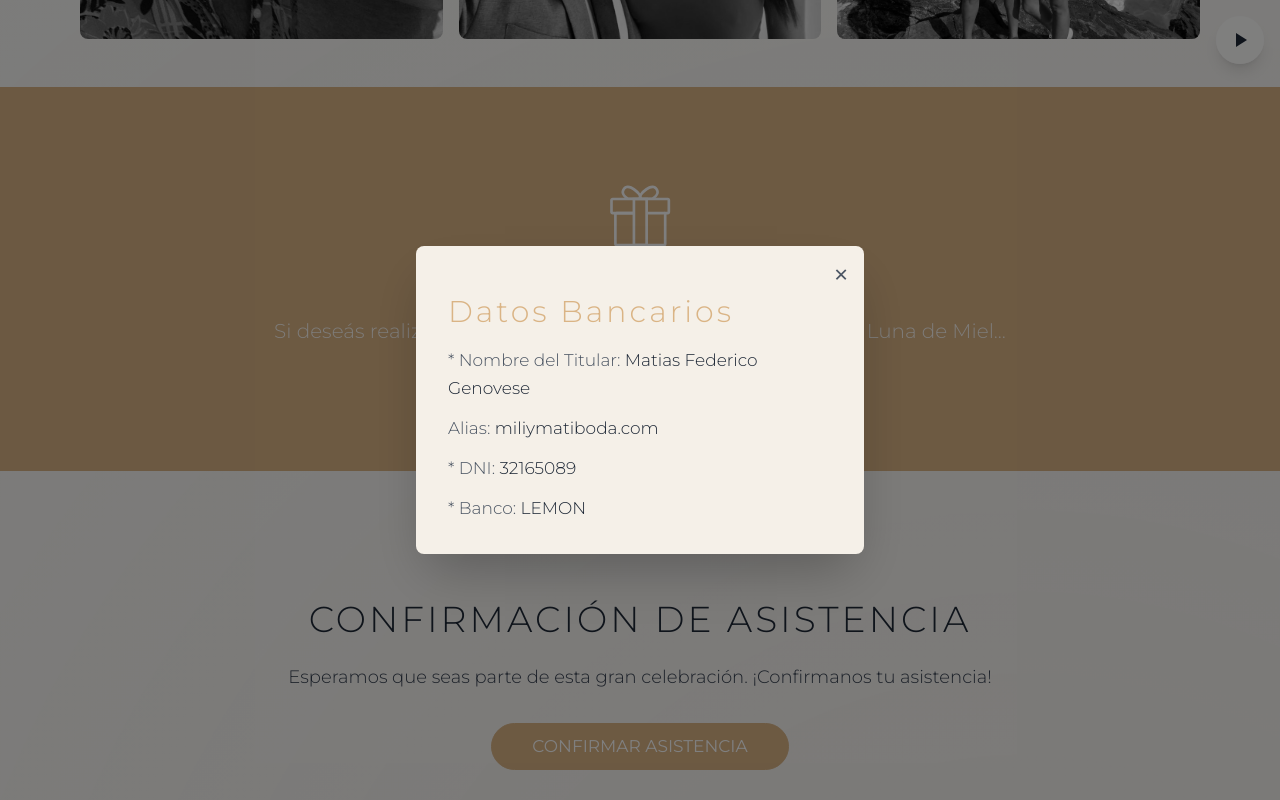
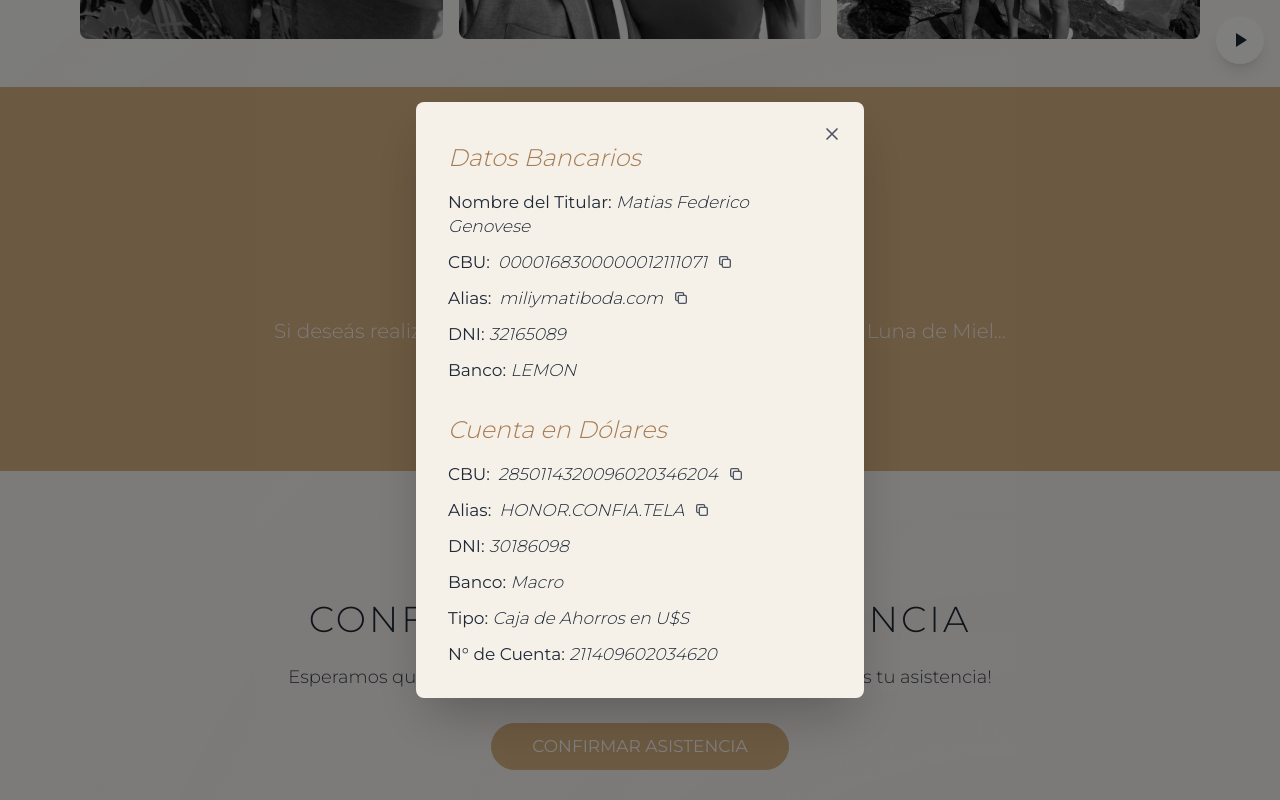
Before and after one commit to agustld/miliymati, a Next.js app: page / in a window 1280 px wide. Both pictures are taken after a click on the button "VER DATOS BANCARIOS". Shown: the part 2741-3541 px from the top of the page. Built offline with nearby package versions, Linux system fonts and the light colour scheme.

Commit message:
Add files via upload

```diff
--- a/app/page.tsx
+++ b/app/page.tsx
@@ -63,38 +63,54 @@ export default function Home() {
     audioElement.addEventListener('ended', handleEnded)
     audioElement.addEventListener('error', handleError)
 
-    // Try to autoplay when audio is ready
+    let unlockListenersRemoved = false
+    const removeUnlockListeners = () => {
+      if (unlockListenersRemoved) return
+      unlockListenersRemoved = true
+      document.removeEventListener('click', startOnInteraction)
+      document.removeEventListener('touchstart', startOnInteraction)
+      document.removeEventListener('touchend', startOnInteraction)
+      document.removeEventListener('keydown', startOnInteraction)
+      window.removeEventListener('scroll', startOnInteraction)
+    }
+
+    // IMPORTANTE: play() debe llamarse de forma síncrona dentro del gesto del usuario
+    // (touch/click). En móviles el navegador bloquea si se usa async/await.
+    const startOnInteraction = () => {
+      if (!audioElement.paused) {
+        removeUnlockListeners()
+        return
+      }
+      const promise = audioElement.play()
+      if (promise && typeof promise.then === 'function') {
+        promise.then(() => {
+          setIsPlaying(true)
+          localStorage.setItem('musicPreference', 'playing')
+          removeUnlockListeners()
+        }).catch(() => {
+          setIsPlaying(false)
+        })
+      } else {
+        removeUnlockListeners()
+      }
+    }
+
     const tryAutoplay = async () => {
       try {
         await audioElement.play()
         setIsPlaying(true)
         localStorage.setItem('musicPreference', 'playing')
-      } catch (error) {
-        // If autoplay fails (browser restriction), try on first user interaction
+      } catch {
+        // Autoplay bloqueado: esperar primer toque o click
         setIsPlaying(false)
-        const startOnInteraction = async () => {
-          try {
-            await audioElement.play()
-            setIsPlaying(true)
-            localStorage.setItem('musicPreference', 'playing')
-          } catch (err) {
-            console.error('Failed to play audio:', err)
-          }
-          // Remove listeners after first interaction
-          document.removeEventListener('click', startOnInteraction)
-          document.removeEventListener('touchstart', startOnInteraction)
-          document.removeEventListener('keydown', startOnInteraction)
-          window.removeEventListener('scroll', startOnInteraction)
-        }
-
-        document.addEventListener('click', startOnInteraction, { once: true })
-        document.addEventListener('touchstart', startOnInteraction, { once: true })
-        document.addEventListener('keydown', startOnInteraction, { once: true })
+        document.addEventListener('click', startOnInteraction)
+        document.addEventListener('touchstart', startOnInteraction, { passive: true })
+        document.addEventListener('touchend', startOnInteraction, { passive: true })
+        document.addEventListener('keydown', startOnInteraction)
         window.addEventListener('scroll', startOnInteraction, { once: true, passive: true })
       }
     }
 
-    // Try autoplay when audio can play
     const handleCanPlay = () => {
       if (audioElement.paused) {
         tryAutoplay()
@@ -104,7 +120,6 @@ export default function Home() {
     audioElement.addEventListener('canplay', handleCanPlay, { once: true })
     audioElement.addEventListener('canplaythrough', handleCanPlay, { once: true })
 
-    // Try immediately if already loaded
     if (audioElement.readyState >= 2) {
       tryAutoplay()
     } else {
@@ -112,6 +127,7 @@ export default function Home() {
     }
 
     return () => {
+      removeUnlockListeners()
       audioElement.removeEventListener('play', handlePlay)
       audioElement.removeEventListener('pause', handlePause)
       audioElement.removeEventListener('ended', handleEnded)
@@ -136,6 +152,10 @@ export default function Home() {
       setIsPlaying(false)
       localStorage.setItem('musicPreference', 'paused')
     }
+  }
+
+  const copyToClipboard = (text: string) => {
+    navigator.clipboard.writeText(text).catch(() => {})
   }
 
   const addToCalendar = (type: 'google' | 'outlook' | 'office365' | 'apple' | 'yahoo') => {
@@ -476,28 +496,118 @@ export default function Home() {
           {/* Modal de Datos Bancarios */}
           {showBankDetails && (
             <div className="fixed inset-0 z-50 flex items-center justify-center p-4" onClick={() => setShowBankDetails(false)}>
-              <div className="absolute inset-0 bg-black/50" onClick={(e) => e.stopPropagation()}></div>
+              <div className="absolute inset-0 bg-black/50" onClick={(e) => e.stopPropagation()} />
               <div
-                className="relative bg-[#f5f0e8] rounded-lg p-8 max-w-md w-full shadow-2xl z-10"
+                className="relative rounded-lg p-8 max-w-md w-full shadow-2xl z-10 font-montserrat"
                 onClick={(e) => e.stopPropagation()}
                 style={{ backgroundColor: '#f5f0e8' }}
               >
                 <button
                   onClick={() => setShowBankDetails(false)}
-                  className="absolute top-4 right-4 text-gray-600 hover:text-gray-800 text-2xl font-light"
-                  style={{ fontSize: '24px', lineHeight: '1' }}
+                  className="absolute top-4 right-4 text-gray-600 hover:text-gray-800 w-8 h-8 flex items-center justify-center"
+                  aria-label="Cerrar"
                 >
-                  ×
+                  <svg className="w-5 h-5" fill="none" stroke="currentColor" viewBox="0 0 24 24">
+                    <path strokeLinecap="round" strokeLinejoin="round" strokeWidth={2} d="M6 18L18 6M6 6l12 12" />
+                  </svg>
                 </button>
 
-                <div className="space-y-8 mt-4">
+                <div className="space-y-8 mt-2">
+                  {/* Datos Bancarios */}
                   <div>
-                    <h3 className="font-montserrat text-2xl md:text-3xl font-light mb-4" style={{ letterSpacing: '3px', color: 'var(--color-primario)' }}>Datos Bancarios</h3>
-                    <div className="space-y-3 font-montserrat text-base md:text-lg text-gray-800" style={{ fontWeight: 300 }}>
-                      <p><span className="text-gray-600">* Nombre del Titular:</span> Matias Federico Genovese</p>
-                      <p><span className="text-gray-600">Alias:</span> miliymatiboda.com</p>
-                      <p><span className="text-gray-600">* DNI:</span> 32165089</p>
-                      <p><span className="text-gray-600">* Banco:</span> LEMON</p>
+                    <h3 className="text-xl md:text-2xl font-light italic mb-4" style={{ color: '#a67c52' }}>
+                      Datos Bancarios
+                    </h3>
+                    <div className="space-y-3 text-base text-gray-800">
+                      <p>
+                        <span className="font-normal text-gray-800">Nombre del Titular:</span>{' '}
+                        <span className="italic">Matias Federico Genovese</span>
+                      </p>
+                      <p className="flex items-center gap-2 flex-wrap">
+                        <span className="font-normal text-gray-800">CBU:</span>
+                        <span className="italic">0000168300000012111071</span>
+                        <button
+                          type="button"
+                          onClick={(e) => { e.stopPropagation(); copyToClipboard('0000168300000012111071'); }}
+                          className="text-gray-600 hover:text-gray-800 p-0.5"
+                          aria-label="Copiar CBU"
+                        >
+                          <svg className="w-4 h-4" fill="none" stroke="currentColor" viewBox="0 0 24 24" strokeWidth={2}>
+                            <path strokeLinecap="round" strokeLinejoin="round" d="M8 16H6a2 2 0 01-2-2V6a2 2 0 012-2h8a2 2 0 012 2v2m-6 12h8a2 2 0 002-2v-8a2 2 0 00-2-2h-8a2 2 0 00-2 2v8a2 2 0 002 2z" />
+                          </svg>
+                        </button>
+                      </p>
+                      <p className="flex items-center gap-2 flex-wrap">
+                        <span className="font-normal text-gray-800">Alias:</span>
+                        <span className="italic">miliymatiboda.com</span>
+                        <button
+                          type="button"
+                          onClick={(e) => { e.stopPropagation(); copyToClipboard('miliymatiboda.com'); }}
+                          className="text-gray-600 hover:text-gray-800 p-0.5"
+                          aria-label="Copiar Alias"
+                        >
+                          <svg className="w-4 h-4" fill="none" stroke="currentColor" viewBox="0 0 24 24" strokeWidth={2}>
+                            <path strokeLinecap="round" strokeLinejoin="round" d="M8 16H6a2 2 0 01-2-2V6a2 2 0 012-2h8a2 2 0 012 2v2m-6 12h8a2 2 0 002-2v-8a2 2 0 00-2-2h-8a2 2 0 00-2 2v8a2 2 0 002 2z" />
+                          </svg>
+                        </button>
+                      </p>
+                      <p>
+                        <span className="font-normal text-gray-800">DNI:</span> <span className="italic">32165089</span>
+                      </p>
+                      <p>
+                        <span className="font-normal text-gray-800">Banco:</span> <span className="italic">LEMON</span>
+                      </p>
+                    </div>
+                  </div>
+
+                  {/* Cuenta en Dólares */}
+                  <div>
+                    <h3 className="text-xl md:text-2xl font-light italic mb-4" style={{ color: '#a67c52' }}>
+                      Cuenta en Dólares
+                    </h3>
+                    <div className="space-y-3 text-base text-gray-800">
+                      <p className="flex items-center gap-2 flex-wrap">
+                        <span className="font-normal text-gray-800">CBU:</span>
+                        <span className="italic">2850114320096020346204</span>
+                        <button
+                          type="button"
+                          onClick={(e) => { e.stopPropagation(); copyToClipboard('2850114320096020346204'); }}
+                          className="text-gray-600 hover:text-gray-800 p-0.5"
+                          aria-label="Copiar CBU dólares"
+                        >
+                          <svg className="w-4 h-4" fill="none" stroke="currentColor" viewBox="0 0 24 24" strokeWidth={2}>
+                            <path strokeLinecap="round" strokeLinejoin="round" d="M8 16H6a2 2 0 01-2-2V6a2 2 0 012-2h8a2 2 0 012 2v2m-6 12h8a2 2 0 002-2v-8a2 2 0 00-2-2h-8a2 2 0 00-2 2v8a2 2 0 002 2z" />
+                          </svg>
+                        </button>
+                      </p>
+                      <p className="flex items-center gap-2 flex-wrap">
+                        <span className="font-normal text-gray-800">Alias:</span>
+                        <span className="italic">HONOR.CONFIA.TELA</span>
+                        <button
+                          type="button"
+                          onClick={(e) => { e.stopPropagation(); copyToClipboard('HONOR.CONFIA.TELA'); }}
+                          className="text-gray-600 hover:text-gray-800 p-0.5"
+                          aria-label="Copiar Alias dólares"
+                        >
+                          <svg className="w-4 h-4" fill="none" stroke="currentColor" viewBox="0 0 24 24" strokeWidth={2}>
+                            <path strokeLinecap="round" strokeLinejoin="round" d="M8 16H6a2 2 0 01-2-2V6a2 2 0 012-2h8a2 2 0 012 2v2m-6 12h8a2 2 0 002-2v-8a2 2 0 00-2-2h-8a2 2 0 00-2 2v8a2 2 0 002 2z" />
+                          </svg>
+                        </button>
+                      </p>
+                      <p>
+                        <span className="font-normal text-gray-800">DNI:</span> <span className="italic">30186098</span>
+                      </p>
+                      <p>
+                        <span className="font-normal text-gray-800">Banco:</span> <span className="italic">Macro</span>
+                      </p>
+                      <p>
+                        <span className="font-normal text-gray-800">Tipo:</span>{' '}
+                        <span className="italic">Caja de Ahorros en U$S</span>
+                      </p>
+                      <p>
+                        <span className="font-normal text-gray-800">N° de Cuenta:</span>{' '}
+                        <span className="italic">211409602034620</span>
+                      </p>
                     </div>
                   </div>
                 </div>
```
Also changed, not shown: 1 other file (tests, documents, lock files or other folders).
